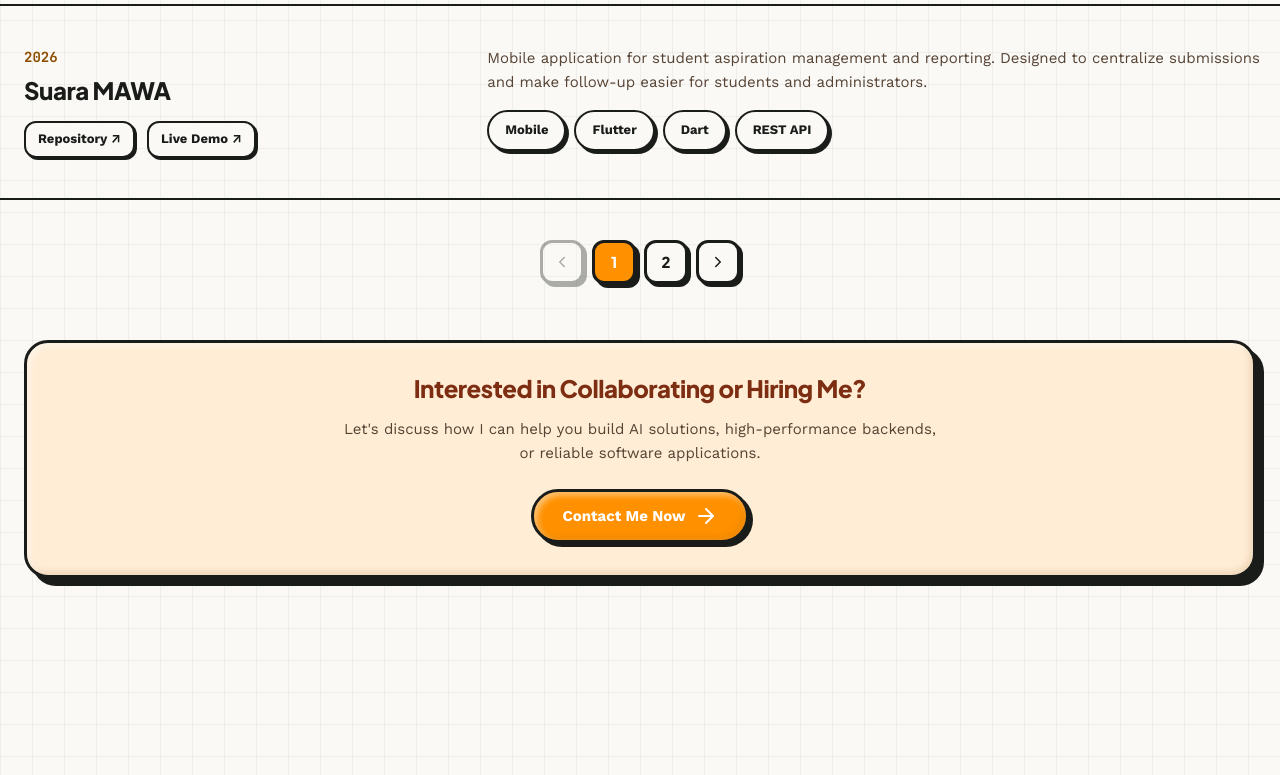
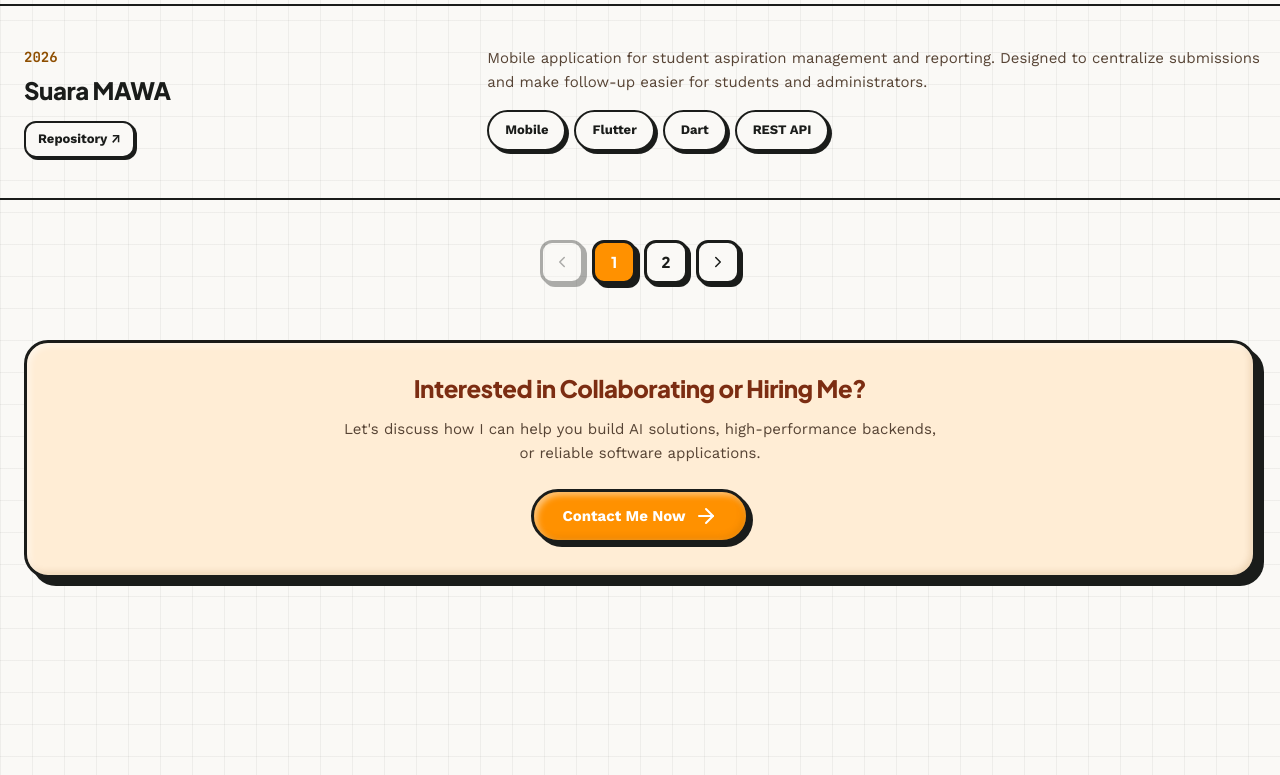
Before and after one commit to delissesu/Personal-Portofolio, a website built with Vite: page index.html in a window 1280 px wide. Shown: the part 3340-4115 px from the top of the page. Built offline with nearby package versions, Linux system fonts and the light colour scheme.

Commit message:
feat(fix): fix button with no live demo, rephrase footer

```diff
--- a/index.html
+++ b/index.html
@@ -445,7 +445,7 @@
 
     <footer class="footer">
       <div class="section-container footer-container">
-        <p class="copyright">&copy; 2026 Aditya Dwi Ferdiansyah as Naveryeon.</p>
+        <p class="copyright">&copy; Naveryeon L.</p>
         <p class="footer-tag">Building with precision and performance.</p>
       </div>
     </footer>
--- a/src/main.js
+++ b/src/main.js
@@ -55,8 +55,8 @@ const projectDatabase = {
     iconColor: '#0ea5e9',
     bgColor: '#e0f2fe',
     links: [
-      { text: 'Repository', icon: 'github', url: 'https://github.com/delissesu' },
-      { text: 'Live Demo', icon: 'globe', url: 'https://github.com/delissesu' },
+      { text: 'Repository', icon: 'github', url: 'https://github.com/delissesu/NutriScan-MBG' },
+      { text: 'Live Demo', icon: 'globe', url: 'https://nutriscan-mbg.vercel.app' },
     ]
   },
   'citech': {
@@ -70,8 +70,8 @@ const projectDatabase = {
     iconColor: '#a855f7',
     bgColor: '#f3e8ff',
     links: [
-      { text: 'Repository', icon: 'github', url: 'https://github.com/delissesu' },
-      { text: 'Live Demo', icon: 'globe', url: 'https://github.com/delissesu' },
+      { text: 'Repository', icon: 'github', url: 'https://github.com/delissesu/CITECH' },
+      { text: 'Live Demo', icon: 'globe', url: 'https://citech.ukmlaos.com/' },
     ]
   },
   'suara-mawa': {
@@ -85,8 +85,8 @@ const projectDatabase = {
     iconColor: '#ec4899',
     bgColor: '#ffe4e6',
     links: [
-      { text: 'Repository', icon: 'github', url: 'https://github.com/delissesu' },
-      { text: 'Live Demo', icon: 'globe', url: 'https://github.com/delissesu' },
+      { text: 'Repository', icon: 'github', url: 'https://github.com/delissesu/Suara-MAWA' },
+      // { text: 'Live Demo', icon: 'globe', url: 'https://github.com/delissesu' },
     ]
   },
   'kopdes-merah-putih': {
@@ -100,8 +100,8 @@ const projectDatabase = {
     iconColor: '#f59e0b',
     bgColor: '#fef3c7',
     links: [
-      { text: 'Repository', icon: 'github', url: 'https://github.com/delissesu' },
-      { text: 'Live Demo', icon: 'globe', url: 'https://github.com/delissesu' },
+      { text: 'Repository', icon: 'github', url: 'https://github.com/delissesu/KOPDES-Merah-Putih' },
+      // { text: 'Live Demo', icon: 'globe', url: 'https://github.com/delissesu' },
     ]
   },
   'asistenku': {
@@ -115,8 +115,8 @@ const projectDatabase = {
     iconColor: '#006e2f',
     bgColor: '#cbfbe0',
     links: [
-      { text: 'Repository', icon: 'github', url: 'https://github.com/delissesu' },
-      { text: 'Live Demo', icon: 'globe', url: 'https://github.com/delissesu' },
+      { text: 'Repository', icon: 'github', url: 'https://github.com/delissesu/ASISTENKU' },
+      // { text: 'Live Demo', icon: 'globe', url: 'https://github.com/delissesu' },
     ]
   },
   'flofa': {
@@ -130,8 +130,8 @@ const projectDatabase = {
     iconColor: '#0d8a43',
     bgColor: '#e2f9ec',
     links: [
-      { text: 'Repository', icon: 'github', url: 'https://github.com/delissesu' },
-      { text: 'Live Demo', icon: 'globe', url: 'https://github.com/delissesu' },
+      { text: 'Repository', icon: 'github', url: 'https://github.com/delissesu/Flofa-Game-Based-Learning' },
+      // { text: 'Live Demo', icon: 'globe', url: 'https://github.com/delissesu' },
     ]
   }
 };
```
